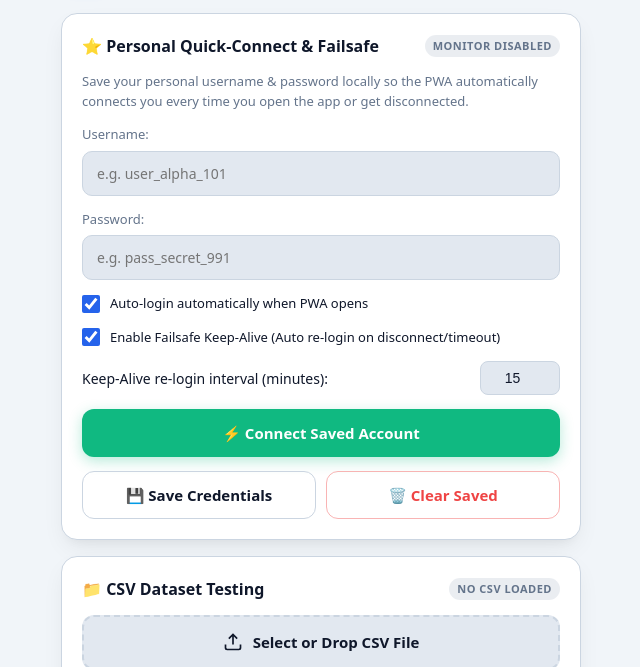
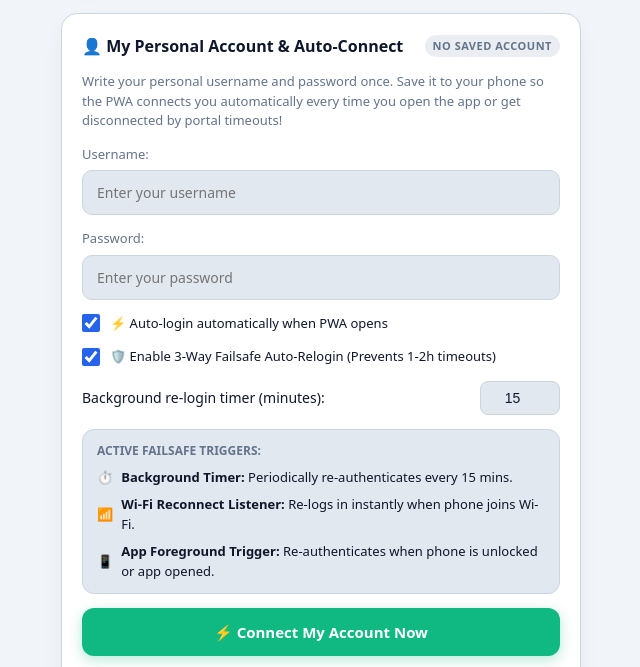
Before and after one commit to AbhijeetArjeet/wifi-portal-tester, a plain HTML site: page index.html in a window 1280 px wide. Shown: the part 83-750 px from the top of the page, without its empty margins (319-959 px from the left). Drawn offline with Linux system fonts and the light colour scheme.

Commit message:
Feat: Add prominent student single-user writing, saving, and 3-way failsafe triggers

```diff
--- a/index.html
+++ b/index.html
@@ -7,7 +7,7 @@
   <meta name="apple-mobile-web-app-capable" content="yes">
   <meta name="apple-mobile-web-app-status-bar-style" content="black-translucent">
   <meta name="apple-mobile-web-app-title" content="WiFi Tester">
-  <meta name="description" content="Mobile-first Progressive Web App for testing captive portal Wi-Fi authentication systems.">
+  <meta name="description" content="Mobile-first Progressive Web App for captive portal Wi-Fi authentication and auto-connect.">
 
   <link rel="manifest" href="manifest.webmanifest">
   <link rel="icon" href="icon.svg" type="image/svg+xml">
@@ -391,6 +391,25 @@
       color: var(--text-main);
     }
 
+    /* Failsafe Triggers Box */
+    .failsafe-box {
+      background: var(--bg-input);
+      border-radius: 12px;
+      padding: 12px 14px;
+      display: flex;
+      flex-direction: column;
+      gap: 8px;
+      border: 1px solid var(--border-color);
+      font-size: 13px;
+    }
+
+    .failsafe-item {
+      display: flex;
+      align-items: center;
+      gap: 8px;
+      color: var(--text-main);
+    }
+
     /* Stats Grid */
     .stats-grid {
       display: grid;
@@ -525,47 +544,64 @@
     <button id="pwaInstallBtn" class="install-btn">Install App</button>
   </header>
 
-  <!-- Personal Quick-Connect & Keep-Alive Card -->
+  <!-- Personal Account Setup & Auto-Connect Card -->
   <div class="card">
     <div class="card-header">
       <div class="card-title">
-        <span>⭐ Personal Quick-Connect & Failsafe</span>
+        <span>👤 My Personal Account & Auto-Connect</span>
       </div>
-      <span id="keepAliveBadge" class="badge badge-inactive">Offline Monitor</span>
+      <span id="savedAccountBadge" class="badge badge-inactive">No Saved Account</span>
     </div>
 
     <p style="font-size:13px; color:var(--text-muted);">
-      Save your personal username & password locally so the PWA automatically connects you every time you open the app or get disconnected.
+      Write your personal username and password once. Save it to your phone so the PWA connects you automatically every time you open the app or get disconnected by portal timeouts!
     </p>
 
     <div class="form-group">
       <label for="savedUser">Username:</label>
-      <input type="text" id="savedUser" class="text-input" placeholder="e.g. user_alpha_101">
+      <input type="text" id="savedUser" class="text-input" placeholder="Enter your username">
     </div>
 
     <div class="form-group">
       <label for="savedPass">Password:</label>
-      <input type="password" id="savedPass" class="text-input" placeholder="e.g. pass_secret_991">
+      <input type="password" id="savedPass" class="text-input" placeholder="Enter your password">
     </div>
 
     <div class="checkbox-row">
       <input type="checkbox" id="chkAutoLaunch" checked>
-      <label for="chkAutoLaunch">Auto-login automatically when PWA opens</label>
+      <label for="chkAutoLaunch">⚡ Auto-login automatically when PWA opens</label>
     </div>
 
     <div class="checkbox-row">
       <input type="checkbox" id="chkKeepAlive" checked>
-      <label for="chkKeepAlive">Enable Failsafe Keep-Alive (Auto re-login on disconnect/timeout)</label>
+      <label for="chkKeepAlive">🛡️ Enable 3-Way Failsafe Auto-Relogin (Prevents 1-2h timeouts)</label>
     </div>
 
     <div class="setting-row">
-      <label for="keepAliveInterval">Keep-Alive re-login interval (minutes):</label>
+      <label for="keepAliveInterval">Background re-login timer (minutes):</label>
       <input type="number" id="keepAliveInterval" class="setting-input" value="15" min="2" max="180">
+    </div>
+
+    <!-- Active Failsafe Triggers -->
+    <div class="failsafe-box">
+      <div style="font-weight:600; font-size:12px; color:var(--text-muted); text-transform:uppercase;">Active Failsafe Triggers:</div>
+      <div class="failsafe-item">
+        <span>⏱️</span>
+        <span><b>Background Timer:</b> Periodically re-authenticates every <span id="dispIntervalMins">15</span> mins.</span>
+      </div>
+      <div class="failsafe-item">
+        <span>📶</span>
+        <span><b>Wi-Fi Reconnect Listener:</b> Re-logs in instantly when phone joins Wi-Fi.</span>
+      </div>
+      <div class="failsafe-item">
+        <span>📱</span>
+        <span><b>App Foreground Trigger:</b> Re-authenticates when phone is unlocked or app opened.</span>
+      </div>
     </div>
 
     <div class="btn-row">
       <button id="btnConnectSaved" class="btn btn-success">
-        ⚡ Connect Saved Account
+        ⚡ Connect My Account Now
       </button>
     </div>
 
@@ -583,7 +619,7 @@
   <div class="card">
     <div class="card-header">
       <div class="card-title">
-        <span>📁 CSV Dataset Testing</span>
+        <span>📁 CSV Dataset Batch Testing</span>
       </div>
       <span id="csvStatusBadge" class="badge badge-inactive">No CSV Loaded</span>
     </div>
@@ -628,7 +664,7 @@
   <div class="card" id="credentialCard">
     <div class="card-header">
       <div class="card-title">
-        <span>🔑 Selected Credential</span>
+        <span>🔑 Active Credential Status</span>
       </div>
       <span id="endpointBadge" class="badge badge-inactive">POST mode=191</span>
     </div>
@@ -655,7 +691,7 @@
 
     <div id="lastResultBanner" class="status-banner">
       <span class="status-icon" id="resultIcon">⏱️</span>
-      <div id="resultText">Save credentials or load CSV to begin authentication.</div>
+      <div id="resultText">Write and save your account or load a CSV to begin authentication.</div>
     </div>
   </div>
 
@@ -714,16 +750,20 @@
 
   <details>
     <summary>
-      <span>📖 Auto-Relogin & Failsafe Features</span>
+      <span>📖 Auto-Relogin & 3-Way Failsafe System</span>
       <span>▼</span>
     </summary>
     <div class="details-content">
-      <p><b>Saved Personal Credentials:</b></p>
-      <p>Save your personal <code>Username</code> and <code>Password</code> directly in your device's browser localStorage.</p>
-      <p><b>Auto-Connect on Launch:</b></p>
-      <p>When enabled, every time you open the PWA on your phone, it automatically sends the login payload so you connect immediately.</p>
-      <p><b>Failsafe Keep-Alive:</b></p>
-      <p>If the Wi-Fi portal logs you out after a couple of hours, the background keep-alive monitor automatically re-submits your login request periodically and whenever your phone re-connects to Wi-Fi.</p>
+      <p><b>1. Saved Personal Credentials:</b></p>
+      <p>Write your username and password once into the app and tap <b>Save Credentials</b>. It is stored safely on your phone's browser localStorage.</p>
+      <p><b>2. Auto-Connect on Launch:</b></p>
+      <p>Opening the PWA from your mobile home screen sends the login payload automatically so you are connected immediately.</p>
+      <p><b>3. Three Failsafe Triggers (Overcomes 1-2 Hour Timeouts):</b></p>
+      <ul>
+        <li><b>Background Timer:</b> Sends a periodic login request every 15, 30, or 60 minutes to maintain active session state.</li>
+        <li><b>Wi-Fi Reconnect Listener:</b> Sends a login request as soon as your phone connects to Wi-Fi.</li>
+        <li><b>App Foreground Trigger:</b> Re-authenticates whenever you unlock your phone or switch back to the PWA.</li>
+      </ul>
     </div>
   </details>
 
@@ -776,7 +816,8 @@ const savedPass = document.getElementById("savedPass");
 const chkAutoLaunch = document.getElementById("chkAutoLaunch");
 const chkKeepAlive = document.getElementById("chkKeepAlive");
 const keepAliveInterval = document.getElementById("keepAliveInterval");
-const keepAliveBadge = document.getElementById("keepAliveBadge");
+const dispIntervalMins = document.getElementById("dispIntervalMins");
+const savedAccountBadge = document.getElementById("savedAccountBadge");
 const btnConnectSaved = document.getElementById("btnConnectSaved");
 const btnSaveLocal = document.getElementById("btnSaveLocal");
 const btnClearSaved = document.getElementById("btnClearSaved");
@@ -818,7 +859,10 @@ btnClearSaved.addEventListener("click", clearSavedCredentials);
 btnConnectSaved.addEventListener("click", connectSavedAccount);
 
 chkKeepAlive.addEventListener("change", toggleKeepAlive);
-keepAliveInterval.addEventListener("change", toggleKeepAlive);
+keepAliveInterval.addEventListener("input", () => {
+  dispIntervalMins.textContent = keepAliveInterval.value;
+  toggleKeepAlive();
+});
 
 csvFileInput.addEventListener("change", handleFileSelect);
 
@@ -843,17 +887,20 @@ testBtn.addEventListener("click", executeTests);
 togglePassBtn.addEventListener("click", togglePasswordVisibility);
 resetStatsBtn.addEventListener("click", resetSessionStats);
 
-// Network reconnect & window focus triggers for failsafe
+// 3-WAY FAILSAFE LISTENERS
+
+// Failsafe Trigger 2: Network Reconnect Listener (When phone joins Wi-Fi)
 window.addEventListener("online", () => {
   if (chkKeepAlive.checked && getSavedCredentials()) {
-    console.log("Network online detected. Triggering failsafe re-login...");
+    console.log("Failsafe Trigger 2: Wi-Fi Reconnect detected. Executing auto-login...");
     connectSavedAccount();
   }
 });
 
+// Failsafe Trigger 3: App Foreground / Phone Unlock Trigger
 document.addEventListener("visibilitychange", () => {
   if (!document.hidden && chkKeepAlive.checked && getSavedCredentials()) {
-    console.log("App foregrounded. Triggering failsafe re-login...");
+    console.log("Failsafe Trigger 3: App foregrounded/unlocked. Executing auto-login...");
     connectSavedAccount();
   }
 });
@@ -907,7 +954,9 @@ function saveCredentialsLocally() {
     intervalMins: parseInt(keepAliveInterval.value) || 15
   };
   localStorage.setItem("wifi_tester_personal_cred", JSON.stringify(data));
-  alert("Personal credentials saved locally!");
+  savedAccountBadge.textContent = "Saved Account Active";
+  savedAccountBadge.className = "badge badge-active";
+  alert("Account saved to phone! It will now auto-connect when you open the PWA or re-join Wi-Fi.");
   toggleKeepAlive();
 }
 
@@ -929,6 +978,13 @@ function loadSavedCredentialsUI() {
     chkAutoLaunch.checked = creds.autoLaunch !== false;
     chkKeepAlive.checked = creds.keepAlive !== false;
     keepAliveInterval.value = creds.intervalMins || 15;
+    dispIntervalMins.textContent = keepAliveInterval.value;
+
+    savedAccountBadge.textContent = "Saved Account Active";
+    savedAccountBadge.className = "badge badge-active";
+  } else {
+    savedAccountBadge.textContent = "No Saved Account";
+    savedAccountBadge.className = "badge badge-inactive";
   }
 }
 
@@ -937,9 +993,9 @@ function clearSavedCredentials() {
   savedUser.value = "";
   savedPass.value = "";
   if (keepAliveTimer) clearInterval(keepAliveTimer);
-  keepAliveBadge.textContent = "Offline Monitor";
-  keepAliveBadge.className = "badge badge-inactive";
-  alert("Saved credentials cleared.");
+  savedAccountBadge.textContent = "No Saved Account";
+  savedAccountBadge.className = "badge badge-inactive";
+  alert("Saved credentials cleared from this device.");
 }
 
 async function connectSavedAccount() {
@@ -947,7 +1003,7 @@ async function connectSavedAccount() {
   const p = savedPass.value.trim();
 
   if (!u || !p) {
-    alert("Please enter or save Username and Password first.");
+    alert("Please enter or save your Username and Password first.");
     return;
   }
 
@@ -965,24 +1021,21 @@ async function connectSavedAccount() {
   updateStatsAndUI(result, elapsedMs, u);
 }
 
+// Failsafe Trigger 1: Background Timer
 function toggleKeepAlive() {
   if (keepAliveTimer) {
     clearInterval(keepAliveTimer);
     keepAliveTimer = null;
   }
 
+  const mins = Math.max(parseInt(keepAliveInterval.value) || 15, 2);
+  dispIntervalMins.textContent = mins;
+
   if (chkKeepAlive.checked && (savedUser.value.trim() || getSavedCredentials())) {
-    const mins = Math.max(parseInt(keepAliveInterval.value) || 15, 2);
-    keepAliveBadge.textContent = `Keep-Alive Active (${mins}m)`;
-    keepAliveBadge.className = "badge badge-active";
-
     keepAliveTimer = setInterval(() => {
-      console.log("Failsafe keep-alive trigger executing...");
+      console.log("Failsafe Trigger 1: Background timer executing auto-login...");
       connectSavedAccount();
     }, mins * 60 * 1000);
-  } else {
-    keepAliveBadge.textContent = "Monitor Disabled";
-    keepAliveBadge.className = "badge badge-inactive";
   }
 }
 
```
